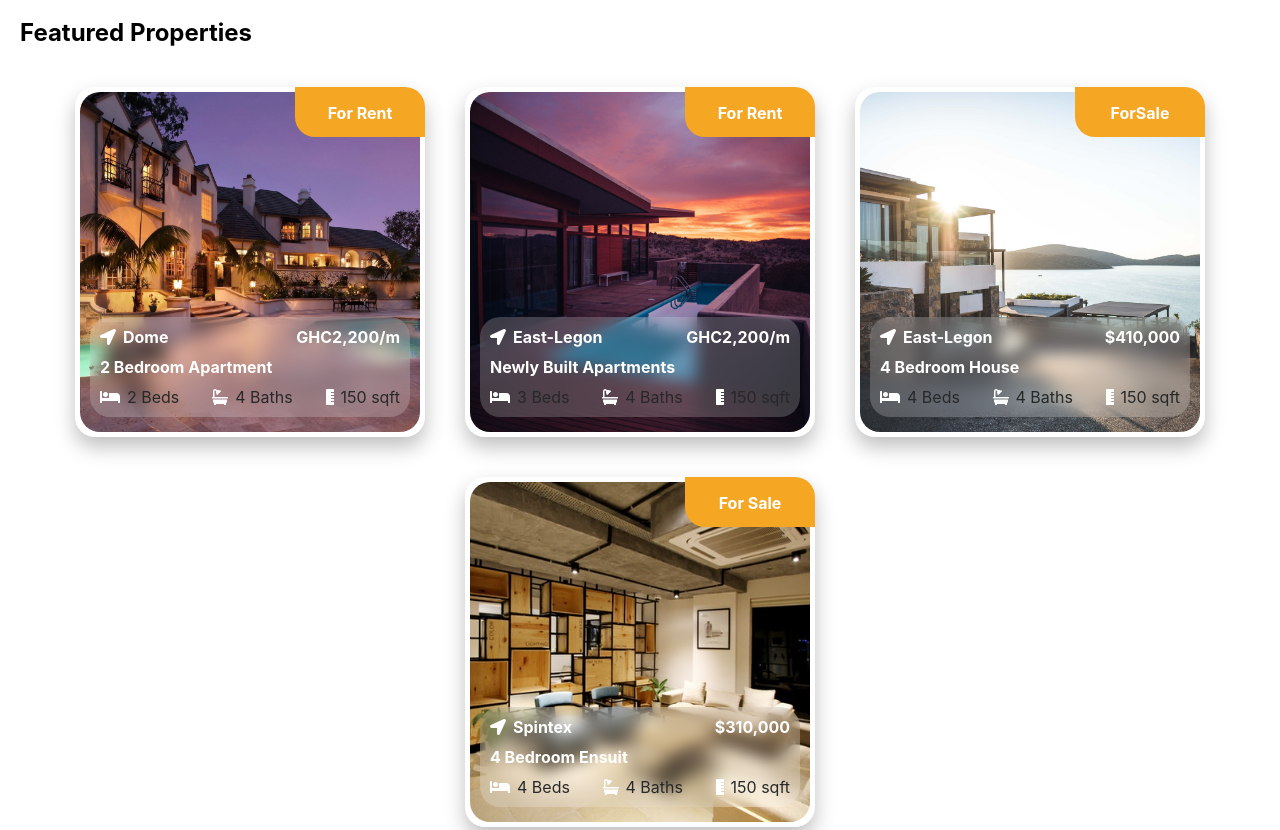
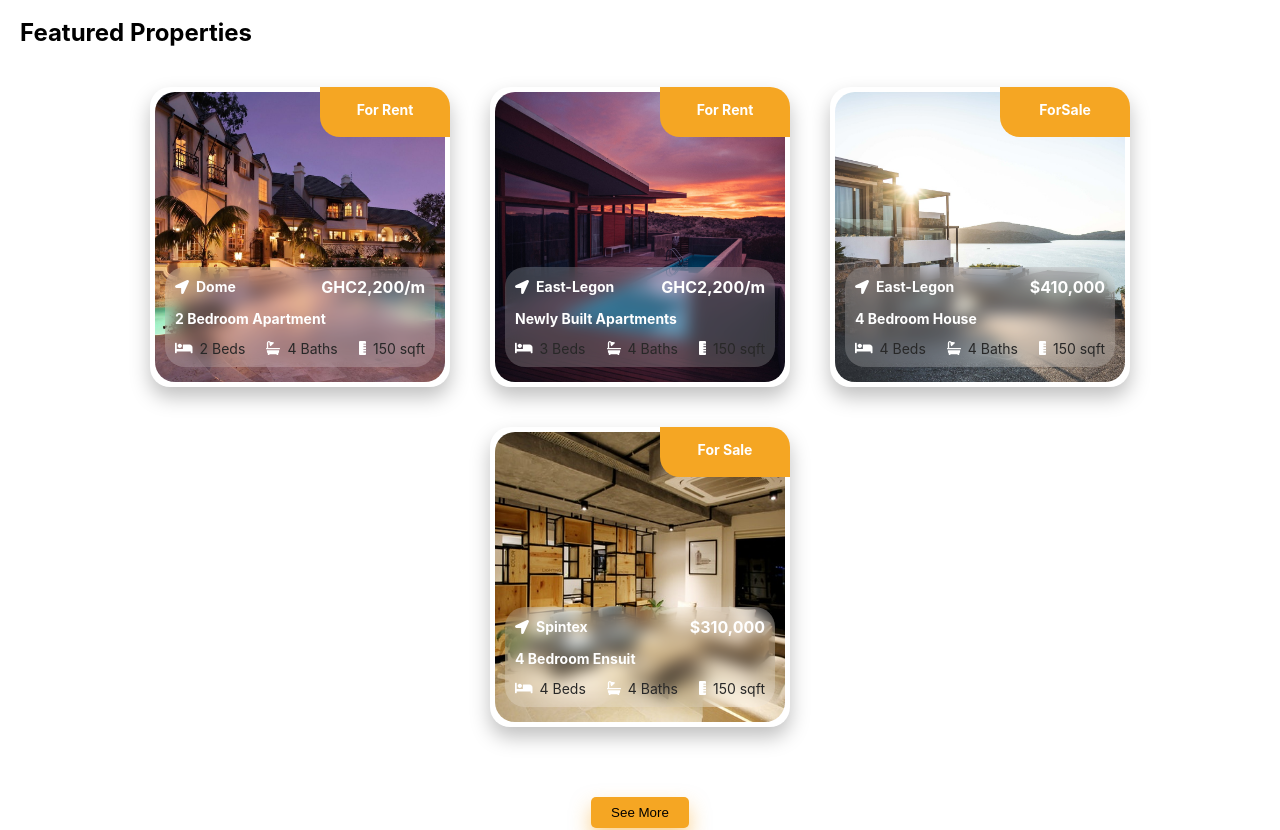
Before and after one commit to tosebikan/richhomesgh, a React (Create React App) app: page / in a window 1280 px wide. Shown: the part 802-1632 px from the top of the page. Built offline with nearby package versions, Linux system fonts and the light colour scheme.

Commit message:
reduce property card size on larger devices

```diff
--- a/src/components/Card.css
+++ b/src/components/Card.css
@@ -129,28 +129,28 @@
 
 @media (min-width: 1023px) {
   .card-container {
-    width: 350px;
-    height: 350px;
+    width: 300px;
+    height: 300px;
     margin: 20px;
   }
 
   .card-image-container {
-    width: 340px;
-    height: 340px;
+    width: 290px;
+    height: 290px;
   }
 
   .card-container img {
-    width: 340px;
-    height: 340px;
+    width: 290px;
+    height: 290px;
   }
 
   .card-container img:hover {
     cursor: pointer;
-    transform: scale(1.029, 1.029);
+    transform: scale(1.033, 1.033);
   }
 
   .card-info {
-    width: 300px;
+    width: 250px;
     height: 80px;
     bottom: 20px;
   }
@@ -160,18 +160,18 @@
   }
 
   .card-info-mid {
-    font-size: 16px;
+    font-size: 14px;
   }
   .card-info-mid p {
     margin-left: 7px;
   }
 
   .card-info-title p {
-    font-size: 16px;
+    font-size: 14px;
   }
 
   .card-info-bottom {
-    font-size: 16px;
+    font-size: 14px;
   }
 
   .card-info-bottom p {
@@ -184,7 +184,7 @@
   }
 
   .card-tag p {
-    font-size: 16px;
+    font-size: 14px;
     color: white;
     font-weight: 700;
   }
```
